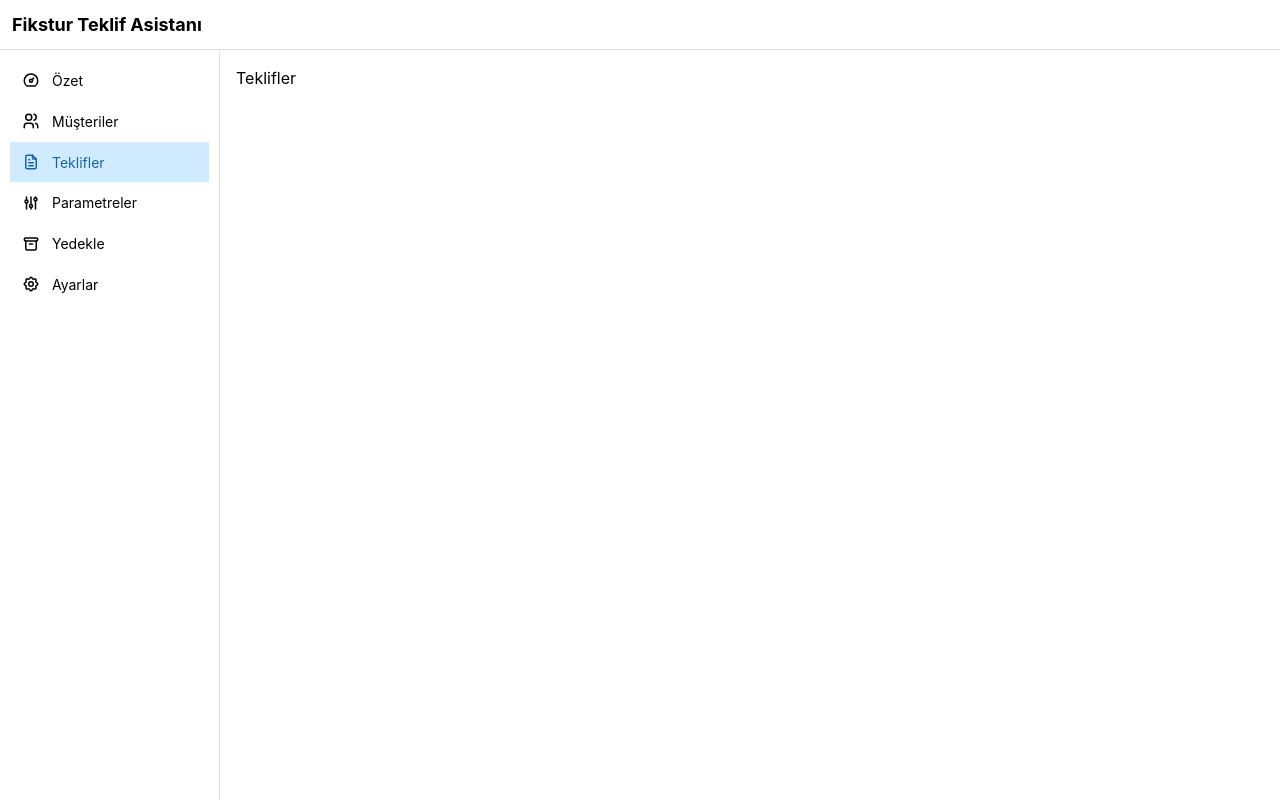
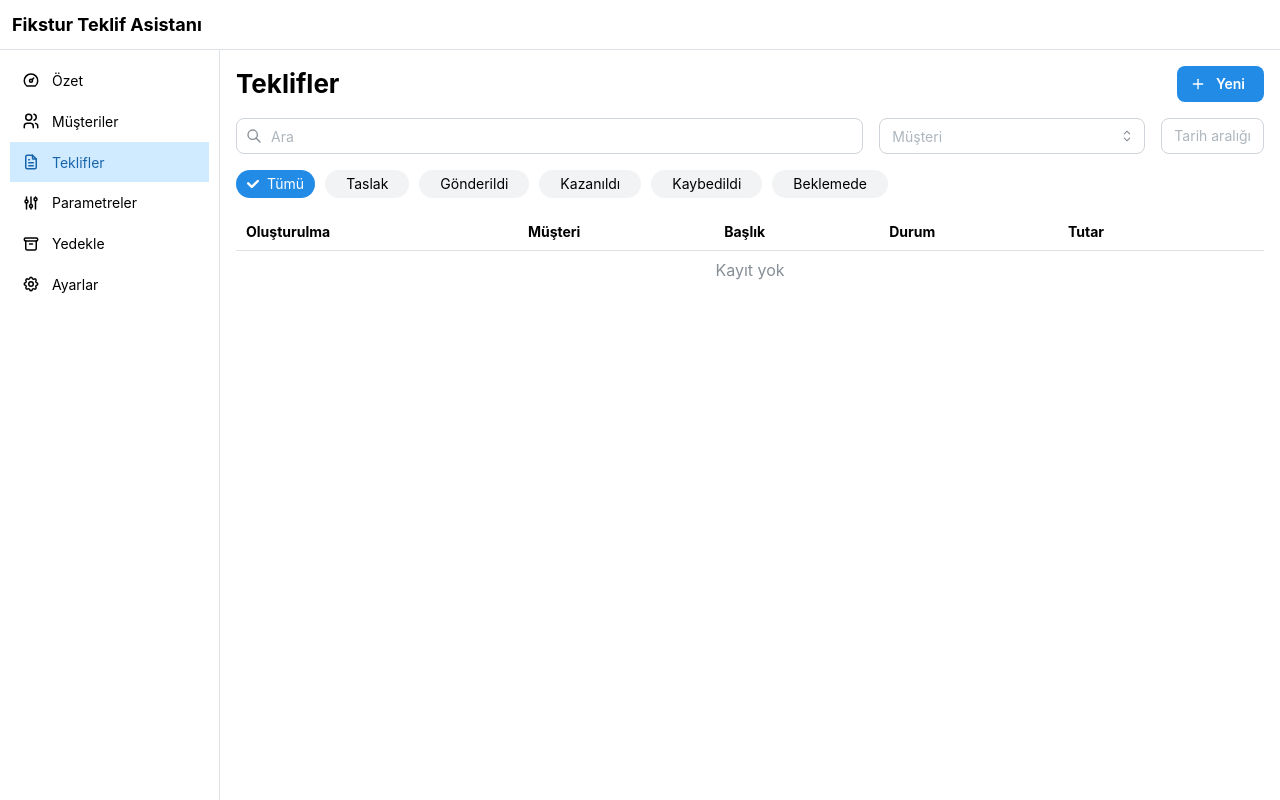
Before and after one commit to tahatolga/teklif_asistani, a React (Vite) app: page /proposals in a window 1280 px wide. Built offline with nearby package versions, Linux system fonts and the light colour scheme.

Commit message:
feat(frontend): proposals list with filters

```diff
--- a/src/routes/Proposals/List.tsx
+++ b/src/routes/Proposals/List.tsx
@@ -1 +1,151 @@
-export function ProposalsList() { return <div>Teklifler</div>; }
+import {
+  ActionIcon, Badge, Button, Chip, Group, Select, Stack, Table,
+  Text, TextInput, Title,
+} from "@mantine/core";
+import { DatePickerInput } from "@mantine/dates";
+import { IconEdit, IconPlus, IconSearch, IconTrash } from "@tabler/icons-react";
+import { modals } from "@mantine/modals";
+import { useEffect, useState } from "react";
+import { Link, useNavigate } from "react-router-dom";
+import { api } from "../../lib/api";
+import { showError, showSuccess } from "../../lib/errors";
+import { tr } from "../../lib/i18n/tr";
+import type {
+  CustomerSummary, ProposalFilter, ProposalStatus, ProposalSummary,
+} from "../../types";
+
+const statuses: ProposalStatus[] = [
+  "taslak", "gonderildi", "kazanildi", "kaybedildi", "beklemede",
+];
+
+export function ProposalsList() {
+  const [rows, setRows] = useState<ProposalSummary[]>([]);
+  const [customers, setCustomers] = useState<CustomerSummary[]>([]);
+  const [filter, setFilter] = useState<ProposalFilter>({});
+  const [search, setSearch] = useState("");
+  const [dates, setDates] = useState<[Date | null, Date | null]>([null, null]);
+  const nav = useNavigate();
+
+  const load = () => {
+    const f: ProposalFilter = {
+      ...filter,
+      search: search.trim() || null,
+      date_from: dates[0] ? dates[0].toISOString() : null,
+      date_to: dates[1] ? dates[1].toISOString() : null,
+    };
+    api.listProposals(f).then(setRows).catch(showError);
+  };
+
+  useEffect(() => { api.listCustomers().then(setCustomers).catch(showError); }, []);
+  useEffect(() => {
+    const t = setTimeout(load, 200);
+    return () => clearTimeout(t);
+  }, [filter, search, dates]);
+
+  const del = (id: string, title: string) => {
+    modals.openConfirmModal({
+      title: `${title} silinsin mi?`,
+      labels: { confirm: tr.common.delete, cancel: tr.common.cancel },
+      confirmProps: { color: "red" },
+      onConfirm: async () => {
+        try { await api.deleteProposal(id); showSuccess("Silindi"); load(); }
+        catch (err) { showError(err); }
+      },
+    });
+  };
+
+  return (
+    <Stack>
+      <Group justify="space-between">
+        <Title order={2}>{tr.proposal.plural}</Title>
+        <Button leftSection={<IconPlus size={16} />}
+          onClick={() => nav("/proposals/new")}>
+          {tr.common.new}
+        </Button>
+      </Group>
+      <Group>
+        <TextInput
+          placeholder={tr.common.search}
+          leftSection={<IconSearch size={16} />}
+          value={search}
+          onChange={(e) => setSearch(e.currentTarget.value)}
+          style={{ flex: 1 }}
+        />
+        <Select
+          placeholder={tr.customer.singular}
+          data={customers.map((c) => ({ value: c.id, label: c.name }))}
+          value={filter.customer_id ?? null}
+          onChange={(v) => setFilter({ ...filter, customer_id: v })}
+          clearable
+        />
+        <DatePickerInput type="range"
+          placeholder="Tarih aralığı"
+          value={dates}
+          onChange={(v) => setDates(v as [Date | null, Date | null])}
+          clearable
+        />
+      </Group>
+      <Chip.Group multiple={false}
+        value={filter.status ?? ""}
+        onChange={(v) =>
+          setFilter({ ...filter, status: (v as ProposalStatus) || null })}>
+        <Group gap="xs">
+          <Chip value="">Tümü</Chip>
+          {statuses.map((s) => (
+            <Chip key={s} value={s}>{tr.proposal.statuses[s]}</Chip>
+          ))}
+        </Group>
+      </Chip.Group>
+      <Table highlightOnHover>
+        <Table.Thead>
+          <Table.Tr>
+            <Table.Th>{tr.proposal.createdAt}</Table.Th>
+            <Table.Th>{tr.customer.singular}</Table.Th>
+            <Table.Th>{tr.proposal.title}</Table.Th>
+            <Table.Th>{tr.proposal.status}</Table.Th>
+            <Table.Th>{tr.proposal.total}</Table.Th>
+            <Table.Th></Table.Th>
+          </Table.Tr>
+        </Table.Thead>
+        <Table.Tbody>
+          {rows.length === 0 && (
+            <Table.Tr>
+              <Table.Td colSpan={6}>
+                <Text c="dimmed" ta="center">{tr.common.empty}</Text>
+              </Table.Td>
+            </Table.Tr>
+          )}
+          {rows.map((r) => (
+            <Table.Tr key={r.id}>
+              <Table.Td>{new Date(r.created_at).toLocaleDateString("tr-TR")}</Table.Td>
+              <Table.Td>
+                <Link to={`/customers/${r.customer_id}`}>{r.customer_name}</Link>
+              </Table.Td>
+              <Table.Td>
+                <Link to={`/proposals/${r.id}`}>{r.title}</Link>
+              </Table.Td>
+              <Table.Td>
+                <Badge>{tr.proposal.statuses[r.status]}</Badge>
+              </Table.Td>
+              <Table.Td>
+                {r.total_amount.toLocaleString("tr-TR")} {r.currency}
+              </Table.Td>
+              <Table.Td>
+                <Group gap="xs">
+                  <ActionIcon variant="subtle"
+                    onClick={() => nav(`/proposals/${r.id}`)}>
+                    <IconEdit size={16} />
+                  </ActionIcon>
+                  <ActionIcon variant="subtle" color="red"
+                    onClick={() => del(r.id, r.title)}>
+                    <IconTrash size={16} />
+                  </ActionIcon>
+                </Group>
+              </Table.Td>
+            </Table.Tr>
+          ))}
+        </Table.Tbody>
+      </Table>
+    </Stack>
+  );
+}
```
